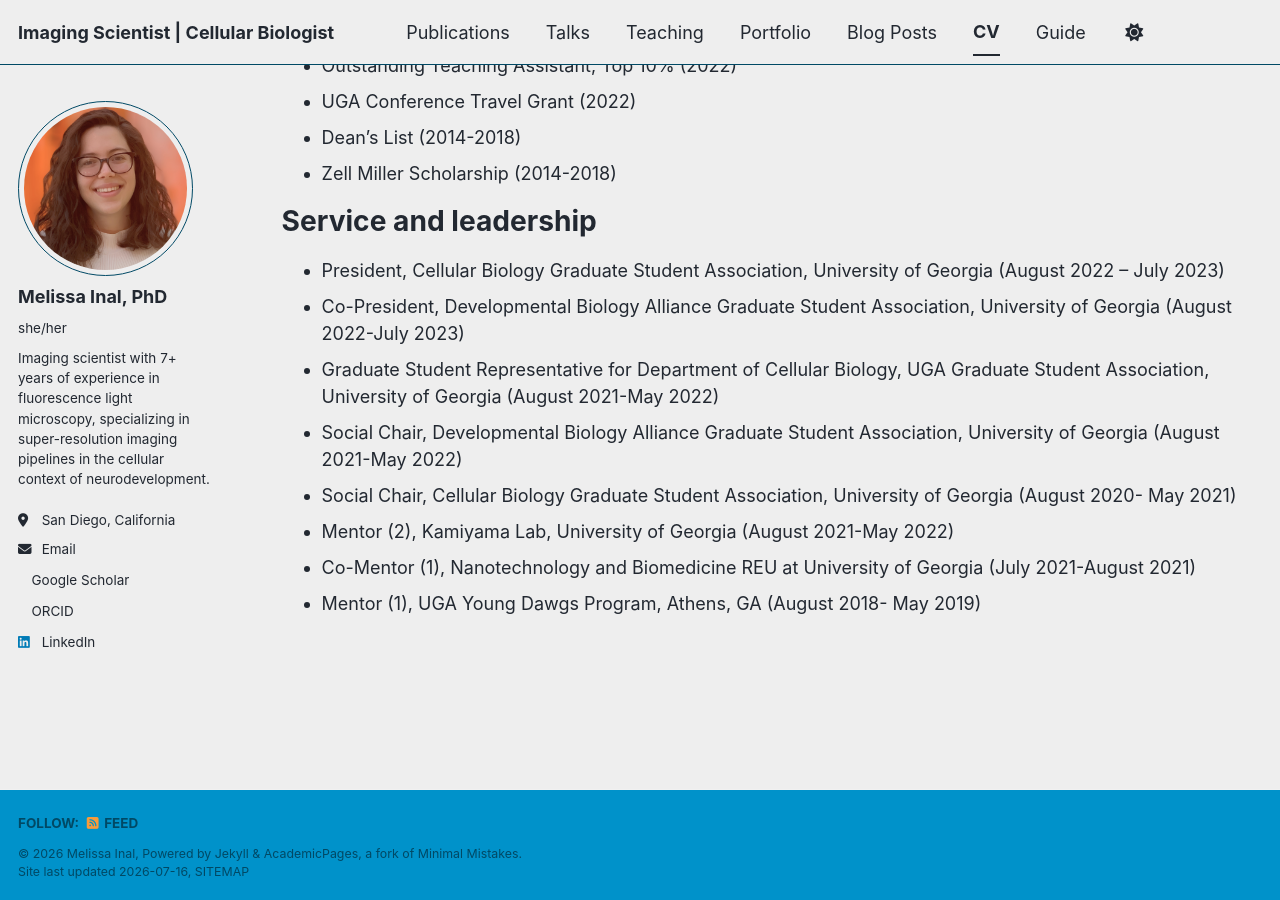
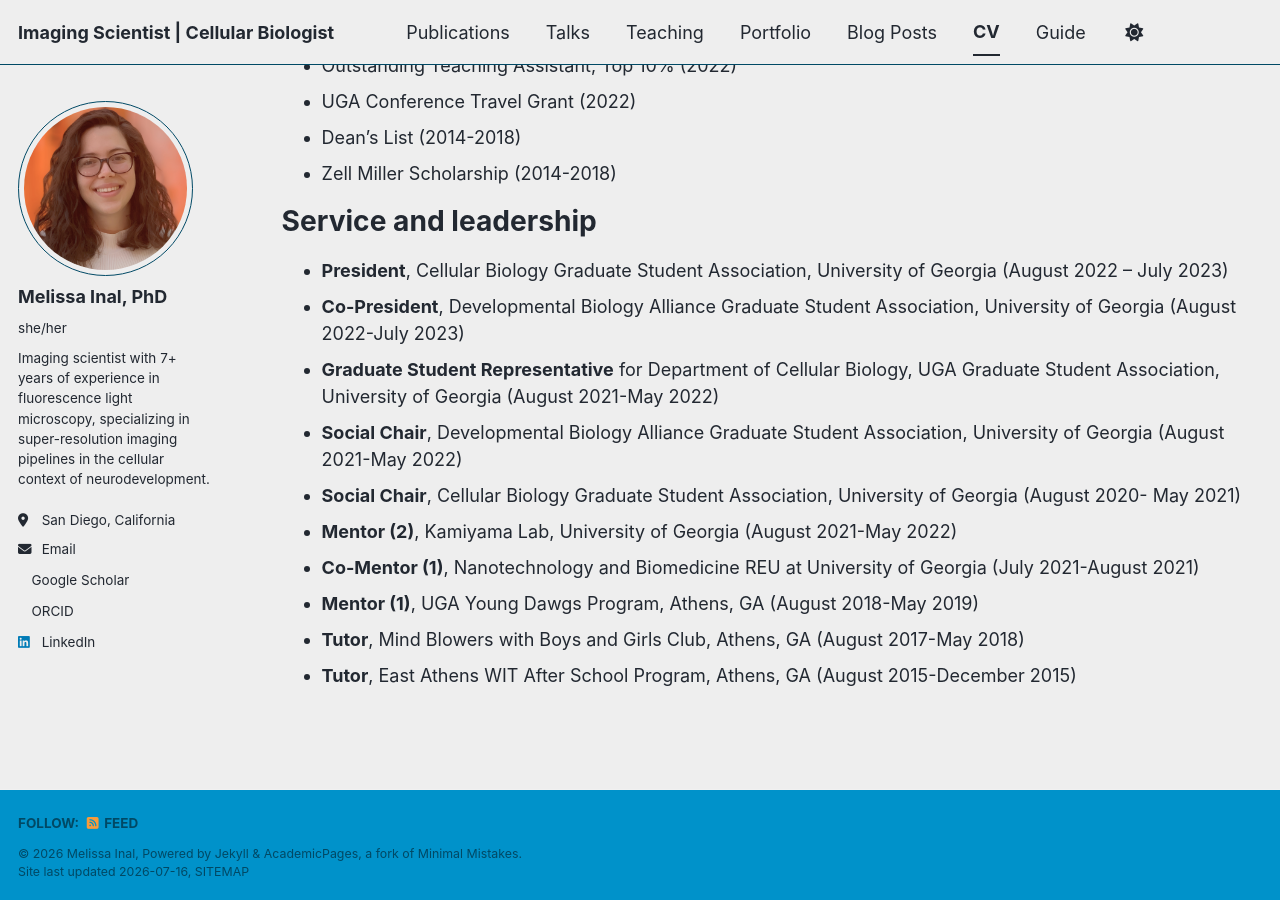
Before and after one commit to melissainal/melissainal.github.io, a Jekyll site: the page built from _pages/cv.md, in a window 1280 px wide and 900 px high, scrolled down 2676 px. Built offline with Jekyll 4.4.1, drawn with Linux system fonts in a browser that asks for light colours; a style sheet for code colours, icons or effects is not loaded.

Commit message:
Enhance formatting of service and leadership section
Formatted service and leadership roles with bold titles for clarity.

```diff
--- a/_pages/cv.md
+++ b/_pages/cv.md
@@ -69,11 +69,13 @@ Awards and honors
 
 Service and leadership
 ======
-* President, Cellular Biology Graduate Student Association, University of Georgia (August 2022 – July 2023)
-* Co-President, Developmental Biology Alliance Graduate Student Association, University of Georgia (August 2022-July 2023)
-* Graduate Student Representative for Department of Cellular Biology, UGA Graduate Student Association, University of Georgia (August 2021-May 2022)
-* Social Chair, Developmental Biology Alliance Graduate Student Association, University of Georgia (August 2021-May 2022)
-* Social Chair, Cellular Biology Graduate Student Association, University of Georgia (August 2020- May 2021)
-* Mentor (2), Kamiyama Lab, University of Georgia (August 2021-May 2022)
-* Co-Mentor (1), Nanotechnology and Biomedicine REU at University of Georgia (July 2021-August 2021)
-* Mentor (1), UGA Young Dawgs Program, Athens, GA (August 2018- May 2019)
+* **President**, Cellular Biology Graduate Student Association, University of Georgia (August 2022 – July 2023)
+* **Co-President**, Developmental Biology Alliance Graduate Student Association, University of Georgia (August 2022-July 2023)
+* **Graduate Student Representative** for Department of Cellular Biology, UGA Graduate Student Association, University of Georgia (August 2021-May 2022)
+* **Social Chair**, Developmental Biology Alliance Graduate Student Association, University of Georgia (August 2021-May 2022)
+* **Social Chair**, Cellular Biology Graduate Student Association, University of Georgia (August 2020- May 2021)
+* **Mentor (2)**, Kamiyama Lab, University of Georgia (August 2021-May 2022)
+* **Co-Mentor (1)**, Nanotechnology and Biomedicine REU at University of Georgia (July 2021-August 2021)
+* **Mentor (1)**, UGA Young Dawgs Program, Athens, GA (August 2018-May 2019)
+* **Tutor**, Mind Blowers with Boys and Girls Club, Athens, GA (August 2017-May 2018)
+* **Tutor**, East Athens WIT After School Program, Athens, GA (August 2015-December 2015)
```
